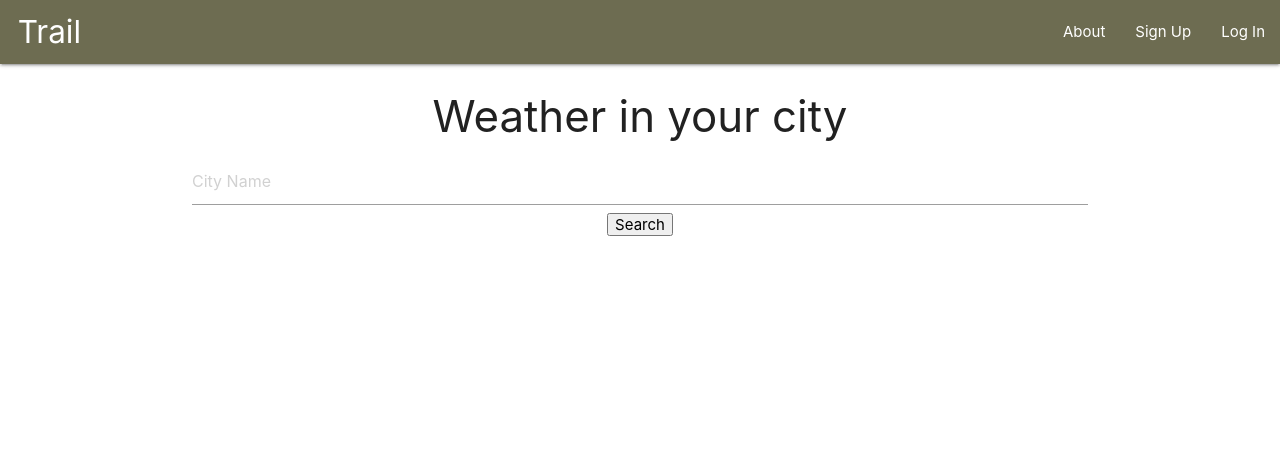
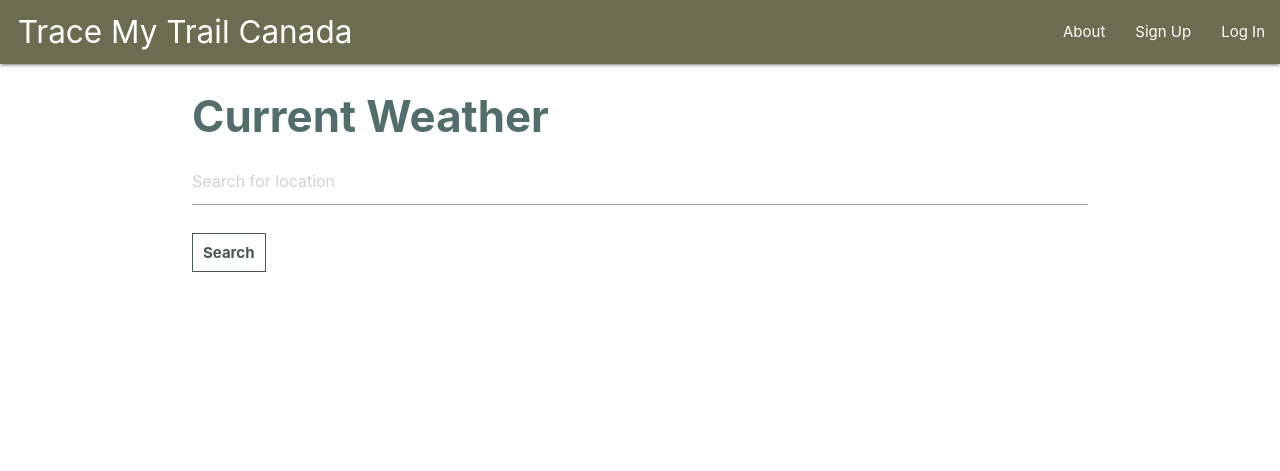
Before and after one commit to eunjsky/project3_trail_weather, a Django app: page /weathers/ in a window 1280 px wide. Shown: the top 471 px of the page. Run offline with Django 3.2, Linux system fonts and the light colour scheme; data that the repository does not hold is empty.

Commit message:
updating design part

```diff
--- a/main_app/templates/base.html
+++ b/main_app/templates/base.html
@@ -17,7 +17,7 @@
         <nav class="navbar navbar-light" style="background-color: #6D6C51;">
             <div class="nav-wrapper">
                 <ul>
-                    <li class="left brand-logo">&nbsp;&nbsp;Trail</li>
+                    <li class="left brand-logo">&nbsp;&nbsp;Trace My Trail Canada</li>
                 </ul>
                 <ul class="right">
                     <li><a href="{% url 'about' %}">About</a></li>
--- a/main_app/templates/trails/index.html
+++ b/main_app/templates/trails/index.html
@@ -2,10 +2,11 @@
 {% block content %}
 
 <h3 style="color:#606d51; font-weight: bold;">Trail List</h3>
-
+<hr />
+<br />
 {% for trail in trails %}
 <div class="row">
-<div class="card" style="background-color: #eadecf;">
+<div class="card" style="background-color: #f1e9df;">
     <div class="card-content">
       <a a href="{% url 'detail' trail.id %}" class="card-title" style="font-weight: bold; color: #585046">{{ trail.name }}</a></h5>
       <hr />
--- a/main_app/templates/weathers/index.html
+++ b/main_app/templates/weathers/index.html
@@ -1,14 +1,14 @@
 {% extends 'base.html' %} {% block content %}
 
-<div class="main-box" align="center">
-    <h3>Weather in your city</h3>
+<div class="main-box">
+    <h3 style="color:#516D6C; font-weight: bold;">Current Weather</h3>
     <form method="POST">{% csrf_token %}
-        <input type="text" class="input" name="city" placeholder="City Name">
-        <button type="submit">Search</button>
+        <input type="text" class="input" name="city" placeholder="Search for location" >
+        <button type="submit" style="background: none; color: #465850;font-weight: bold; border: 1px solid #465850;; margin: 20px 0; cursor: pointer; padding: 10px;"> Search</button>
     </form>
-    <!-- <div>Date: {{ day }} </div> -->
 
-    <div>
+
+    <div align="center">
         {% for weather in all_weather %}
         <div class="card">
             <div class="card-content">
--- a/main_app/views.py
+++ b/main_app/views.py
@@ -46,17 +46,22 @@ def trails_detail(request, trail_id):
 
     url = "https://api.openweathermap.org/data/2.5/weather?q={},{}&appid=74e08e29a06113b27d6bba189d6e2c27"
 
+    message = ''
+
     r = requests.get(url.format(trail.location, trail.country)).json()
 
-    city_weather = {
-        'city': r['name'],
-        'temperature': r['main']['temp'],
-        'description': r['weather'][0]['description'],
-        'icon': r['weather'][0]['icon'],
-        'speed': r['wind']['speed'],
-    }
+    if trail.location == r['name']:
+        city_weather = {
+            'city': r['name'],
+            'temperature': r['main']['temp'],
+            'description': r['weather'][0]['description'],
+            'icon': r['weather'][0]['icon'],
+            'speed': r['wind']['speed'],
+        }
+    else:
+        message = 'Location is Invalid - please check the location again'
 
-    return render(request, 'trails/detail.html', {'city_weather': city_weather, 'trail': trail, 'activities': activities_trail_doesnt_have})
+    return render(request, 'trails/detail.html', {'city_weather': city_weather, 'trail': trail, 'activities': activities_trail_doesnt_have}, message)
 
 
 def assoc_activity(request, trail_id, activity_id):
```
Also changed, not shown: main_app/templates/about.html (+8 -3 lines), main_app/templates/main_app/trail_confirm_delete.html (+4 -4 lines), main_app/templates/main_app/trail_form.html (+10 -4 lines), main_app/templates/trails/detail.html (+0 -16 lines).
